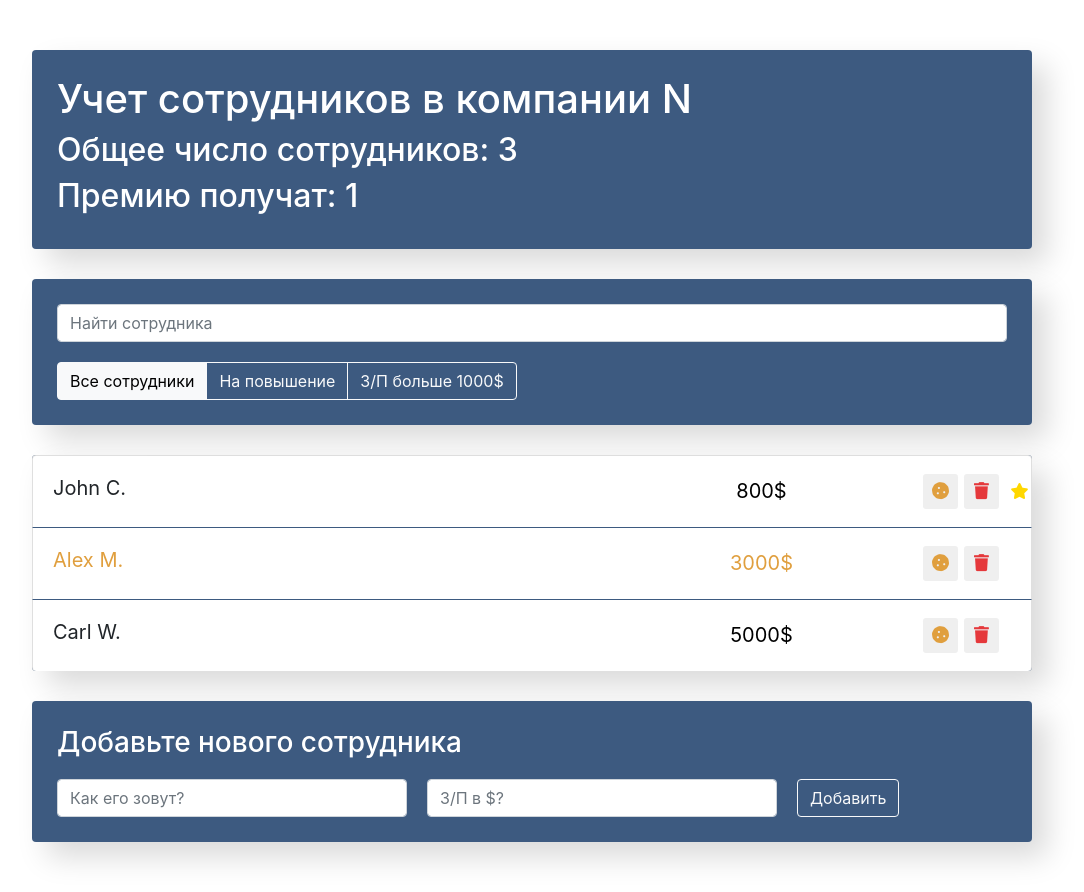
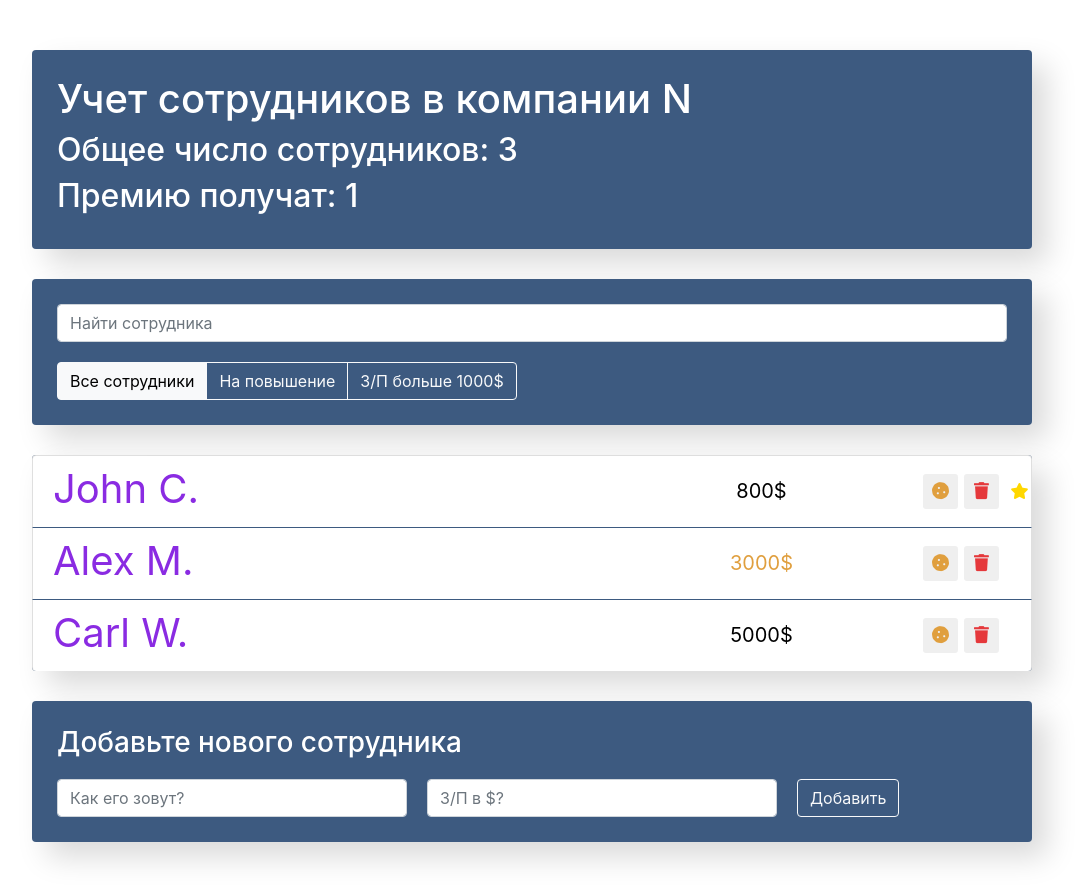
Before and after one commit to KombinatorVit/employee-accounting, a React (Create React App) app: page / in a window 1280 px wide. Shown: the whole page, without its empty margins (108-1192 px from the left). Built offline with nearby package versions, Linux system fonts and the light colour scheme.

Commit message:
update style

```diff
--- a/package.json
+++ b/package.json
@@ -14,6 +14,7 @@
     "react": "^18.2.0",
     "react-dom": "^18.2.0",
     "react-scripts": "5.0.1",
+    "sass": "^1.54.3",
     "typescript": "^4.7.4",
     "uuid": "^8.3.2",
     "web-vitals": "^2.1.4"
--- /dev/null
+++ b/src/components/employees-add-form/employees-add-form.scss
@@ -0,0 +1,16 @@
+.add-form {
+  margin-top: 20px;
+  input {
+    width: 350px;
+    margin-right: 20px;
+  }
+}
+
+.app-add-form {
+  margin-top: 30px;
+  padding: 25px;
+  background-color: #3d5a80;
+  border-radius: 4px;
+  box-shadow: 15px 15px 30px rgba(0, 0, 0, .15);
+  color: #fff;
+}
--- a/src/components/employees-add-form/employees-add-form.tsx
+++ b/src/components/employees-add-form/employees-add-form.tsx
@@ -1,4 +1,5 @@
-import './employees-add-form.css';
+// import './employees-add-form.css';
+import './employees-add-form.scss'
 import {ChangeEvent, Component, FormEvent} from 'react';
 
 class EmployeesAddForm extends Component<any, any>{
--- a/src/components/employees-list-item/employees-list-item.tsx
+++ b/src/components/employees-list-item/employees-list-item.tsx
@@ -22,7 +22,9 @@ const EmployeesListItem = (props:any)=>{
 
     return (
 <li className={classNames}>
-<span className='list-group-item-label' onClick={onToggleProp} data-toggle={'rise'}>{name}
+<span className='list-group-item-label' onClick={onToggleProp} data-toggle={'rise'}
+style={{fontSize: '40px', color: 'blueviolet'}}
+>{name}
 </span>
 <input type="text" className="list-group-item-input" defaultValue={`${salary}$`}/>
 <div className="d-flex justify-content-center align-items-center">
```
Also changed, not shown: 1 other file (tests, documents, lock files or other folders).
